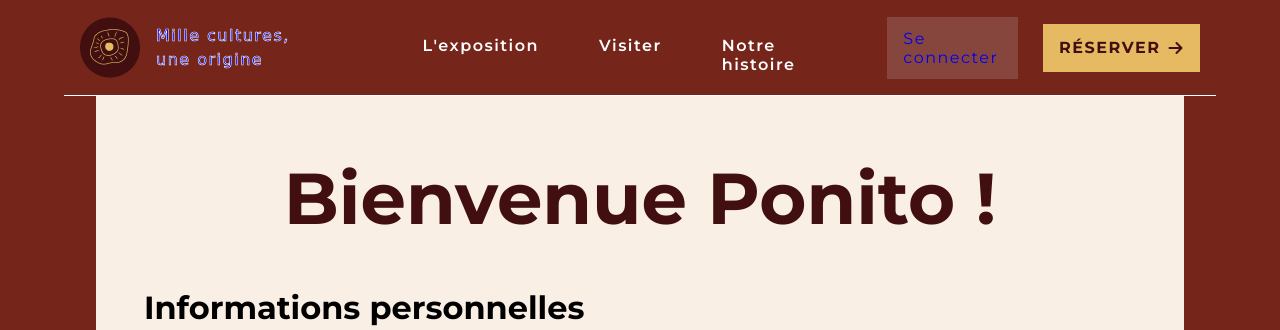
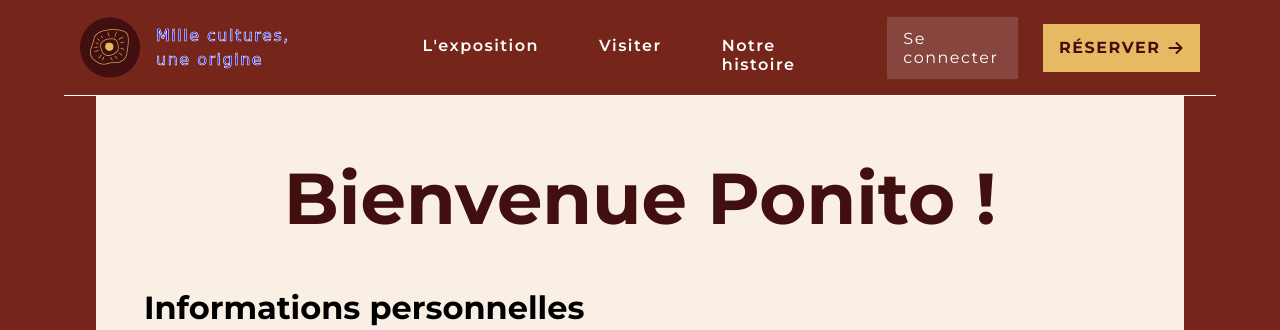
Before and after one commit to Shyronax/GLIMPSE, a PHP site: template view/view-account.php in a window 1280 px wide. Shown: the top 330 px of the page. Run offline with PHP 8.4, Linux system fonts and the light colour scheme; the template is opened without the code that fills it, so the values that code supplies are empty; some libraries are stand-ins or nearby versions; some web fonts are replaced.

Commit message:
add btn tertiary color

```diff
--- a/styles.css
+++ b/styles.css
@@ -133,6 +133,7 @@ h1 {
 
 .btn--tertiary {
     background-color: #86463D;
+    color: var(--color-light);
 }
 
 /* list */
```
